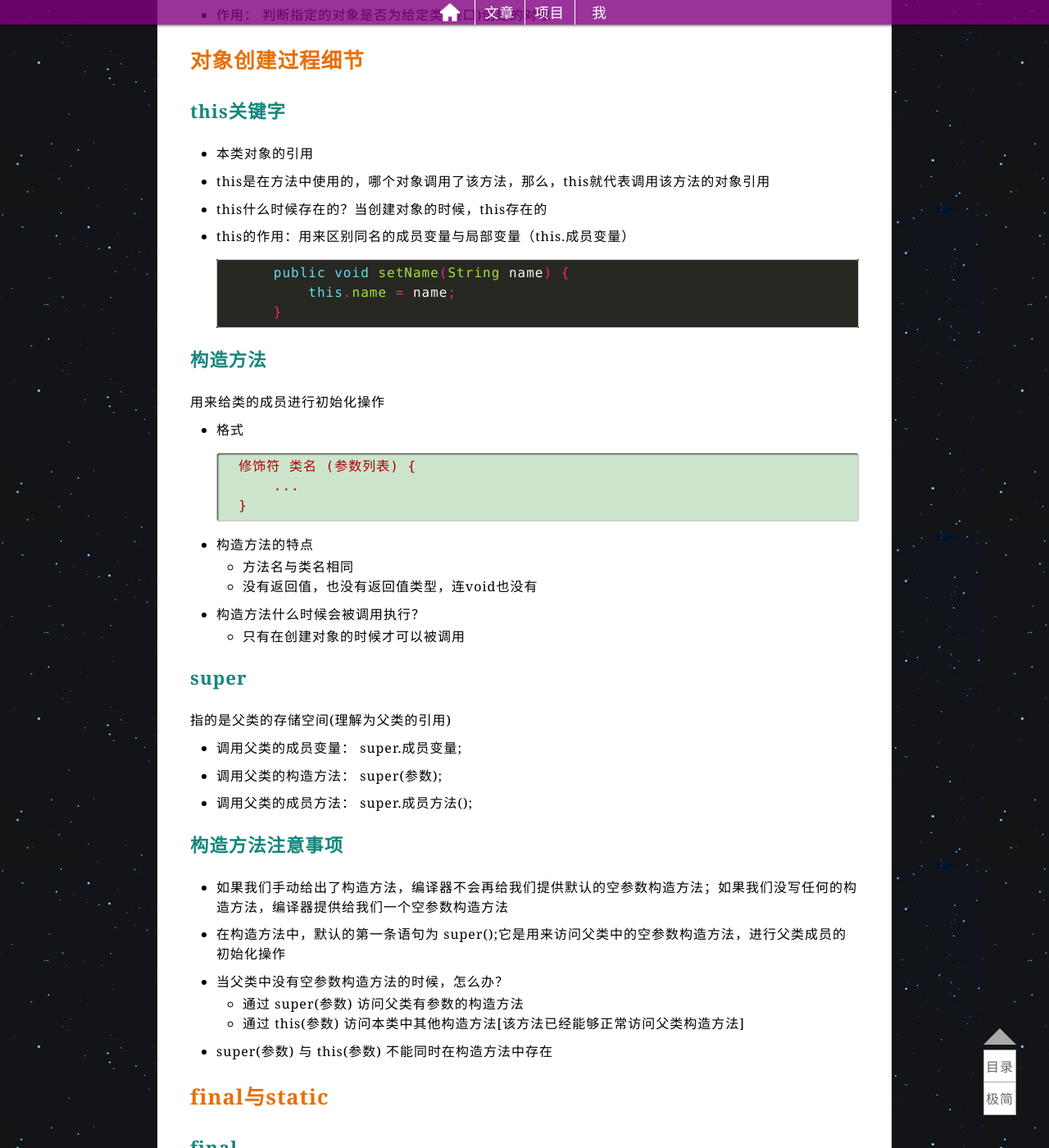
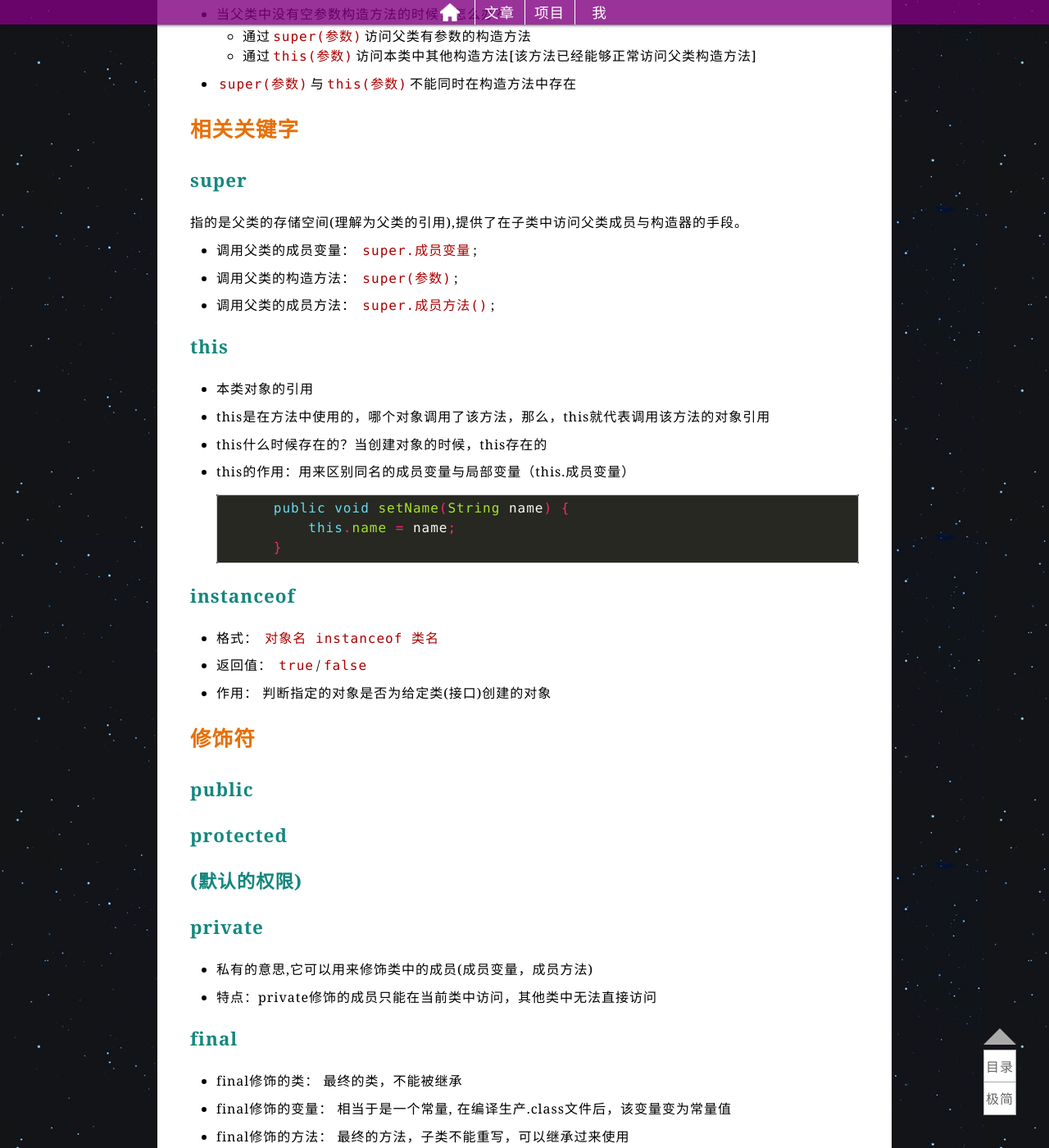
Before and after one commit to jacktown11/jacktown11.github.io, a Jekyll site: the page built from _posts/2018-07-11-javase-OOP.md, in a window 1280 px wide and 1400 px high, scrolled down 5748 px. Shown: the whole window at 82% size. Built offline with Jekyll 4.4.1, drawn with Linux system fonts in a browser that asks for light colours; some of the changed text lies outside the part shown.

Commit message:
修改文章

````diff
--- a/_posts/2018-07-11-javase-OOP.md
+++ b/_posts/2018-07-11-javase-OOP.md
@@ -8,8 +8,7 @@
 ## 类与对象
 - **类**: 用于描述多个对象的共同特征，它是对象的模板。
 - **对象**: 用于描述现实中的个体，它是类的实例。
-- 类的定义: 使用关键字class来定义java中的类
-- 定义类格式
+- 定义类
     ```txt
     class 类名 {
         //属性
@@ -20,25 +19,19 @@
         …
     }
     ```
-- 创建对象格式
+- 创建对象
     ```txt
     类名 对象名 = new 类名();
     ```
 
-## 封装（private和this关键字）
-
-### 封装:
+## 封装
 
 把对象的属性与方法的实现细节隐藏，仅对外提供一些公共的访问方式
 
 ### 封装的体现
-- 变量: 使用 private 修饰，这就是变量的封装
+- 变量: 使用`private`修饰变量，然后提供`get`和`set`方法供外界访问，这就是变量的封装
 - 方法: 也是一种封装，封装了多条代码
-- 类: 也是一种封装，封装了多个方法
-
-### private关键字
-- 私有的意思,它可以用来修饰类中的成员(成员变量，成员方法)
-- 特点：private修饰的成员只能在当前类中访问，其他类中无法直接访问
+- 类: 也是一种封装，封装了多个方法(功能)
 
 ## 继承
 
@@ -52,7 +45,7 @@
 ### 弊端
 类与类之间的耦合度过高
 
-### 特点：
+### java中继承的特点
 - java中类只能够单继承，不能多继承，可以多层继承
     ```java
     class Yy extends Object {}
@@ -71,7 +64,7 @@
 	狗   IS A 人 , 这种情况就不能继承了
     ```
 
-### 继承中的成员变量关系：
+### 继承中的成员变量关系
 - 不同名的变量： 子类直接继承使用
 - 同名的变量： 默认访问的是子类自己的成员变量, 想访问父类中的同名变量，请使用`super.成员变量`
 
@@ -79,16 +72,9 @@
 - 不同名的方法： 子类直接继承使用
 - 同名的方法： 默认访问的是子类自己的成员方法，想访问父类中的同名方法，请使用`super.成员方法()`
 
-### super
-
-用来表示当前对象中包含的父类对象空间的引用
-
-- 调用父类的成员变量： `super.成员变量`
-- 调用方法的成员方法： `super.成员方法()`
-
 ### 方法覆盖/重写(override)
 
-指在子父类中，出现了方法声明相同的情况，也叫做方法覆盖/方法重写。
+指在子父类中，出现了方法声明相同的情况，也叫做`方法覆盖/方法重写`。
 
 - 注意事项
     1. 子类的方法声明要与父类相同
@@ -105,21 +91,17 @@
 
 ### 抽象类
 - 包含抽象方法的类，一定是抽象类
-- 使用 abstract 修饰的类，是抽象类
+- 使用`abstract`修饰的类，是抽象类
 
-#### 抽象类的特点
+### 抽象类的特点
 - 抽象类与抽象方法都必须使用 abstract来修饰
 - 抽象类不能直接创建对象
 - 抽象类中可以有抽象方法，也可以没有抽象方法
 - 抽象类的子类
-    - 全部实现了父类抽象方法的具体类
-    - 未实现或未完全实现父类抽象方法的抽象类
-
-#### 释疑
-
-没有抽象方法的抽象类的意义是什么？
-
-可以通过这种方式禁止该类被实例化。
+    * 全部实现了父类抽象方法的具体类
+    * 未实现或未完全实现父类抽象方法的抽象类
+- 没有抽象方法的抽象类的意义
+    * 可以通过这种方式禁止该类被实例化
 
 ## 接口
 
@@ -161,7 +143,6 @@
 - 运行期成员属性必须是该引用类型成员，而方法则可能是被具体子类覆盖过的
 
 ### 好处
-
 提高了程序的扩展性
 
 ### 弊端
@@ -195,25 +176,7 @@
     Fu fu = new Zi();
     ```
 
-### instanceof关键字
-- 格式： `对象名 instanceof 类名`
-- 返回值： `true`/`false`
-- 作用： 判断指定的对象是否为给定类(接口)创建的对象
-
-## 对象创建过程细节
-
-### this关键字
-- 本类对象的引用
-- this是在方法中使用的，哪个对象调用了该方法，那么，this就代表调用该方法的对象引用
-- this什么时候存在的？当创建对象的时候，this存在的
-- this的作用：用来区别同名的成员变量与局部变量（this.成员变量）
-    ```java
-        public void setName(String name) {
-            this.name = name;
-        }
-    ```
-
-### 构造方法
+## 构造方法
 
 用来给类的成员进行初始化操作
 
@@ -229,23 +192,51 @@
 - 构造方法什么时候会被调用执行？
     * 只有在创建对象的时候才可以被调用
 
-### super
-
-指的是父类的存储空间(理解为父类的引用)
-
-- 调用父类的成员变量： super.成员变量;
-- 调用父类的构造方法： super(参数);
-- 调用父类的成员方法： super.成员方法();
-
 ### 构造方法注意事项
 - 如果我们手动给出了构造方法，编译器不会再给我们提供默认的空参数构造方法；如果我们没写任何的构造方法，编译器提供给我们一个空参数构造方法
 - 在构造方法中，默认的第一条语句为 super();它是用来访问父类中的空参数构造方法，进行父类成员的初始化操作
 - 当父类中没有空参数构造方法的时候，怎么办？
-    * 通过 super(参数) 访问父类有参数的构造方法
-    * 通过 this(参数) 访问本类中其他构造方法[该方法已经能够正常访问父类构造方法]
-- super(参数) 与 this(参数) 不能同时在构造方法中存在
+    * 通过`super(参数)`访问父类有参数的构造方法
+    * 通过`this(参数)`访问本类中其他构造方法[该方法已经能够正常访问父类构造方法]
+- `super(参数)`与`this(参数)`不能同时在构造方法中存在
 
-## final与static
+## 相关关键字
+
+### super
+
+指的是父类的存储空间(理解为父类的引用),提供了在子类中访问父类成员与构造器的手段。
+
+- 调用父类的成员变量： `super.成员变量`;
+- 调用父类的构造方法： `super(参数)`;
+- 调用父类的成员方法： `super.成员方法()`;
+
+### this
+- 本类对象的引用
+- this是在方法中使用的，哪个对象调用了该方法，那么，this就代表调用该方法的对象引用
+- this什么时候存在的？当创建对象的时候，this存在的
+- this的作用：用来区别同名的成员变量与局部变量（this.成员变量）
+    ```java
+        public void setName(String name) {
+            this.name = name;
+        }
+    ```
+
+### instanceof
+- 格式： `对象名 instanceof 类名`
+- 返回值： `true`/`false`
+- 作用： 判断指定的对象是否为给定类(接口)创建的对象
+
+## 修饰符
+
+### public
+
+### protected
+
+### <default>(默认的权限)
+
+### private
+- 私有的意思,它可以用来修饰类中的成员(成员变量，成员方法)
+- 特点：private修饰的成员只能在当前类中访问，其他类中无法直接访问
 
 ### final
 - final修饰的类： 最终的类，不能被继承
@@ -268,6 +259,32 @@
 	* 静态的成员，随着类的加载而加载，优先于对象存在
 	* 在静态方法中，没有this关键字
 	* 静态方法中，只能调用静态的成员(静态成员变量，静态成员方法)
+
+### abstract
+
+### 权限修饰符小结
+权限修饰符对各位置中访问性的限制
+
+|位置\修饰符 |public  |protected|	默认的|	private|
+|-----|:------:|:------:|:-----:|:-------:|
+|在当前类中|Y|Y|Y|Y|
+|同一包中的其他类|Y|Y|Y||
+|不同包中的子类|Y|Y|||
+|不同包中的其他类|Y||||
+
+### 各种字段可能使用的修饰符
+
+|修饰符\字段|类|成员变量|成员方法|构造方法|局部变量|
+|:----:|:----:|:----:|:----:|:----:|:----:|
+|public|    Y | Y | Y | Y |   |
+|protected|   | Y | Y | Y |   |
+|默认|      Y | Y | Y | Y |   |
+|private|     | Y | Y | Y |   |
+|final|     Y | Y | Y |   | Y |
+|static|      | Y | Y |   |   |
+|abstract|  Y |   | Y |   |   |
+
+有的修饰符不可能同时使用，比如`abstract`与`private`、`static`、`final`不会同时出现。
 
 ## 内部类
 
@@ -302,21 +319,8 @@
 ### 导包
 `import 包名.类名;`
 
-## 权限修饰符
-
-- public : 公共的
-- protected: 受保护的
-- <不写> : 默认
-- private : 私有的
-
-|位置 |public  |protected|	默认的|	private|
-|-----|--------|--------|--------|-------|
-|在当前类中|Y|Y|Y|Y|
-|同一包中的其他类|Y|Y|Y||
-|不同包中的子类|Y|Y|||
-|不同包中的其他类|Y||||
-
 ## 代码块
 - 局部代码块：定义在方法中的，用来限制变量的作用范围
 - 构造代码块：定义在类中方法外，用来给对象中的成员初始化赋值
 - 静态代码块：定义在类中方法外，用来给类的静态成员初始化赋值
+- 运行顺序：静态代码块最早， 构造代码块在对象创建过程中运行，早于构造方法。
````
Also changed, not shown: 1 other file.
